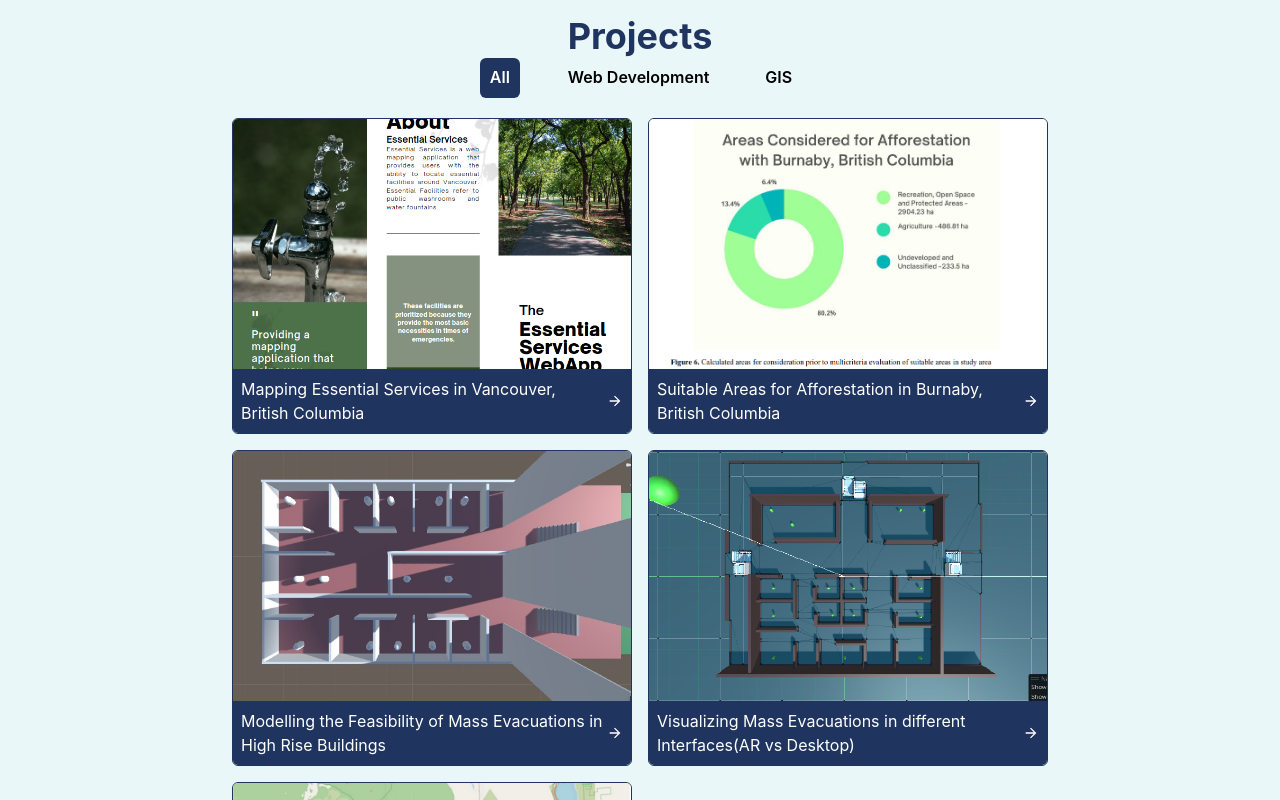
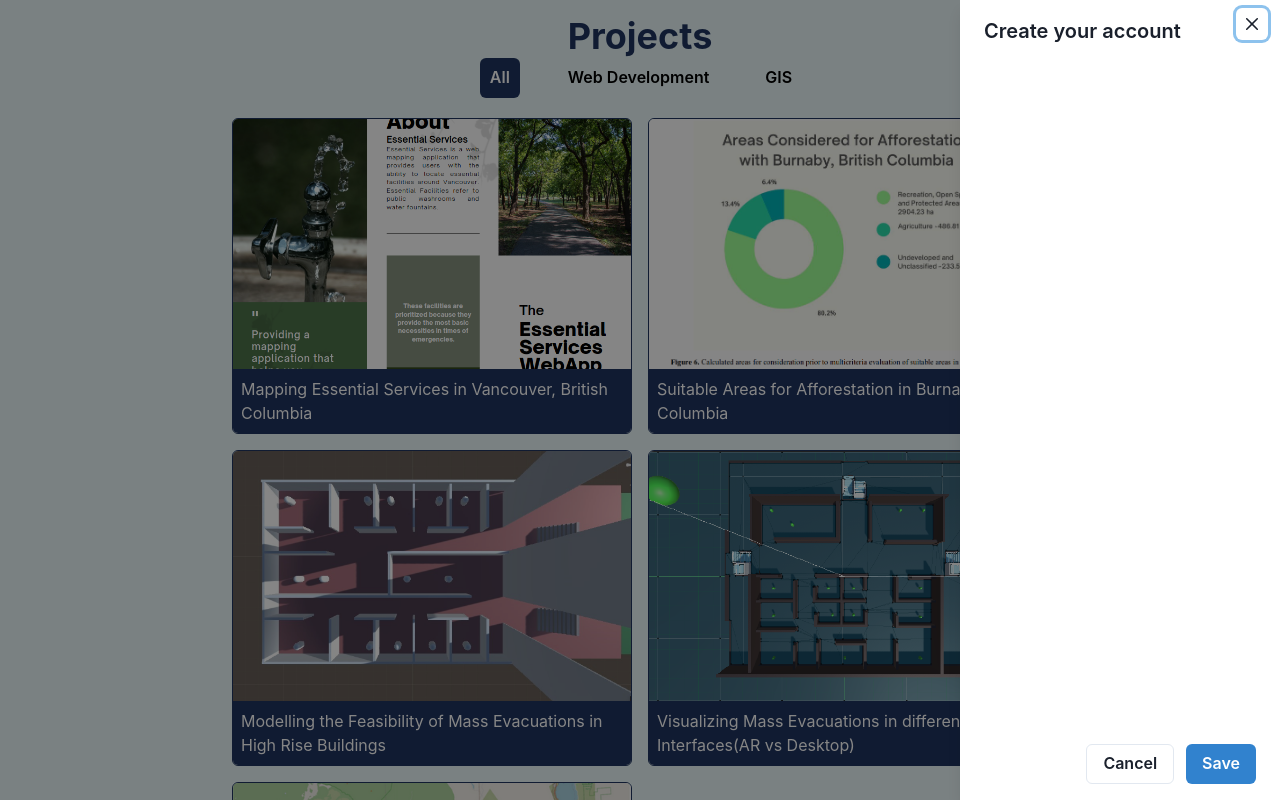
Before and after one commit to Akinloluwa-Adedijo/personal_website, a React (Vite) app: page / in a window 1280 px wide. Both pictures are taken after a click on the element 840 px from the left and 1227 px from the top of the page. Shown: the part 827-1627 px from the top of the page. Built offline with nearby package versions, Linux system fonts and the light colour scheme.

Commit message:
added boilerplate for project details onClick

```diff
--- a/src/components/Projects.jsx
+++ b/src/components/Projects.jsx
@@ -1,4 +1,4 @@
-import React, { useEffect, useState } from "react";
+import React, { useEffect, useState, useRef } from "react";
 import {
   Box,
   Button,
@@ -14,6 +14,14 @@ import {
   CardBody,
   CardFooter,
   Image,
+  Drawer,
+  DrawerOverlay,
+  DrawerContent,
+  DrawerHeader,
+  DrawerFooter,
+  DrawerCloseButton,
+  DrawerBody,
+  useDisclosure,
 } from "@chakra-ui/react";
 import { projectButtons } from "../data";
 import { getProjects, filterProject } from "../data_service";
@@ -23,6 +31,8 @@ import { motion } from "framer-motion";
 const Projects = () => {
   const [filtProject, setFiltProject] = useState(null);
   const [activeButton, setActiveButton] = useState(0);
+  const { isOpen, onOpen, onClose } = useDisclosure();
+  const btnRef = React.useRef();
   useEffect(() => {
     setFiltProject(getProjects());
   }, []);
@@ -114,13 +124,43 @@ const Projects = () => {
                   justifyContent={"space-between"}
                   cursor={"pointer"}
                 >
-                  <Box>{type.title}</Box>
-                  <ArrowForwardIcon />
+                  <Box ref={btnRef} onClick={onOpen}>
+                    {type.title}{" "}
+                  </Box>
+                  {/* <Button siz={"md"} bg={"none"}>
+                    {<ArrowForwardIcon />}
+                  </Button> */}
                 </Flex>
               </Box>
             ))}
         </SimpleGrid>
       </Center>
+      <>
+        {" "}
+        <Drawer
+          isOpen={isOpen}
+          placement="right"
+          onClose={onClose}
+          finalFocusRef={btnRef}
+        >
+          <DrawerOverlay />
+          <DrawerContent>
+            <DrawerCloseButton />
+            <DrawerHeader>Create your account</DrawerHeader>
+
+            <DrawerBody>
+              {/* <Input placeholder="Type here..." /> */}
+            </DrawerBody>
+
+            <DrawerFooter>
+              <Button variant="outline" mr={3} onClick={onClose}>
+                Cancel
+              </Button>
+              <Button colorScheme="blue">Save</Button>
+            </DrawerFooter>
+          </DrawerContent>
+        </Drawer>
+      </>
     </Box>
   );
 };
```
